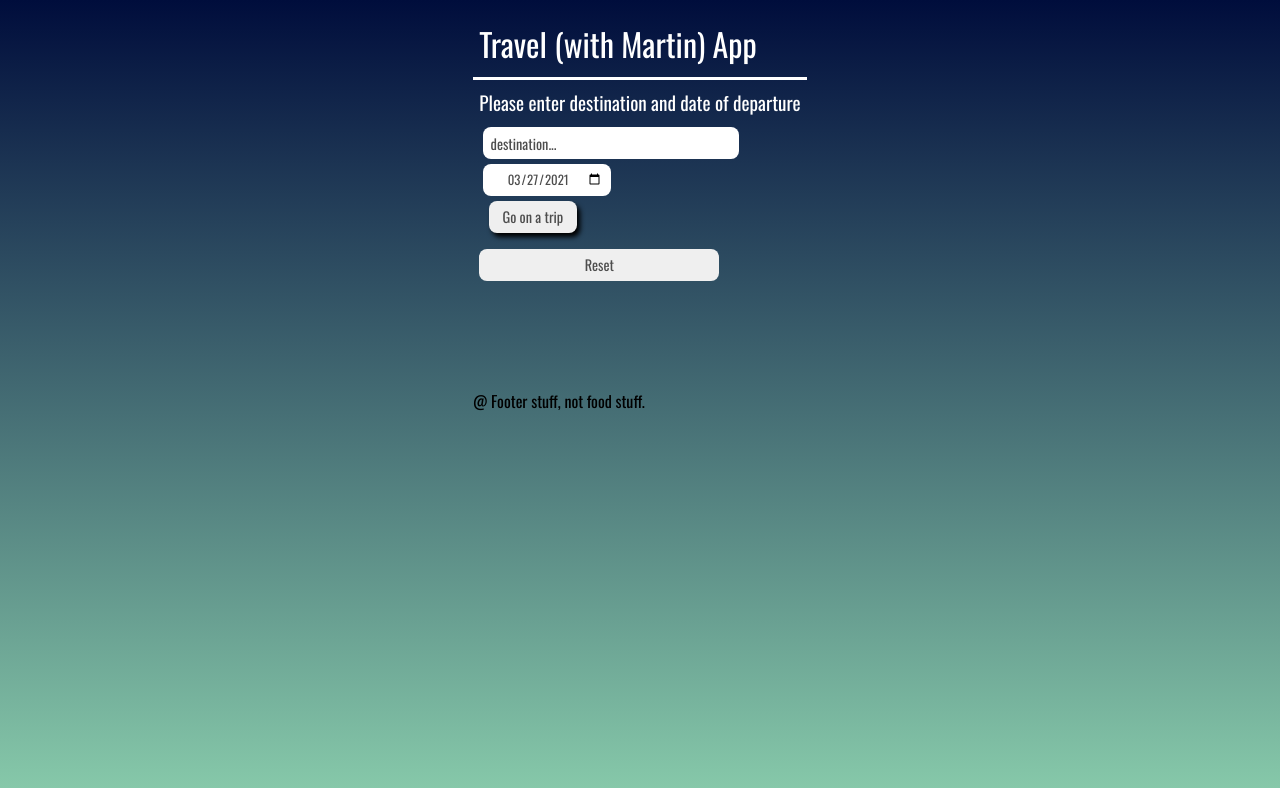
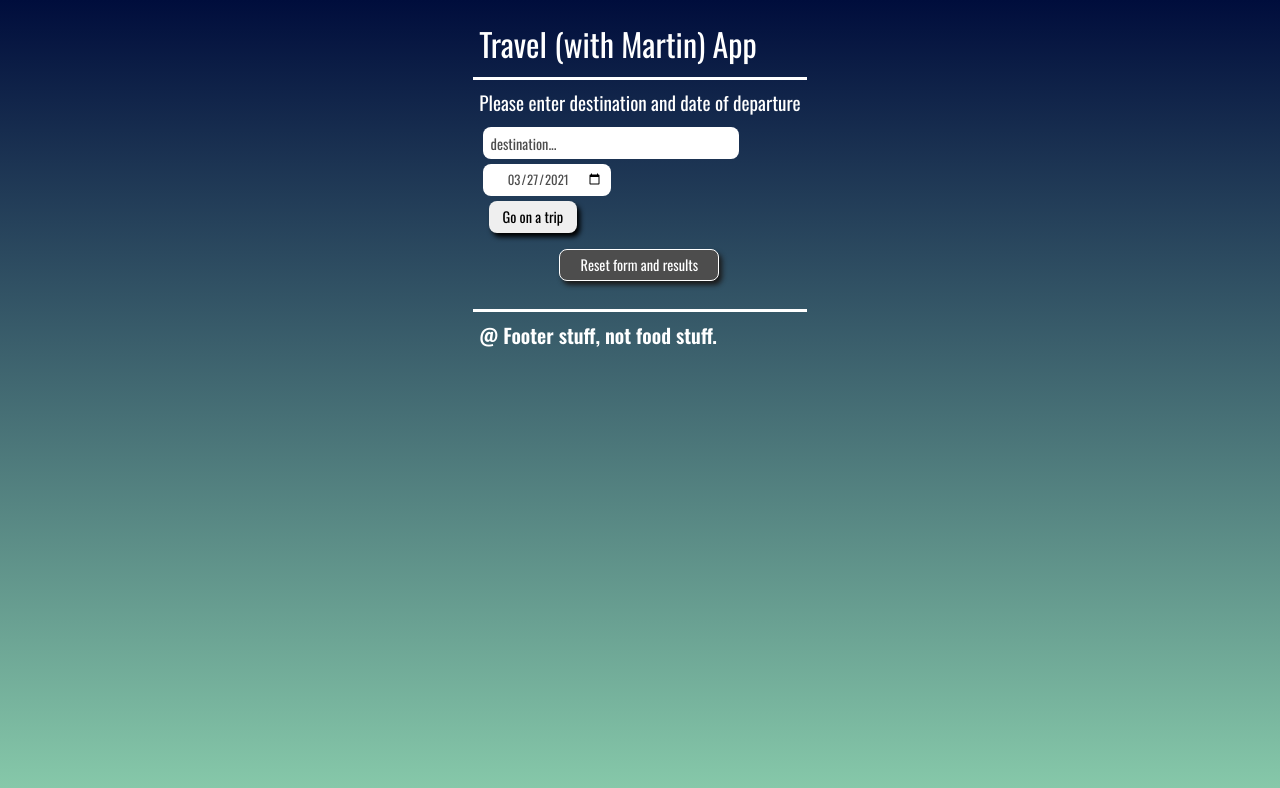
Before and after one commit to MartinSchuhmacher/udacity-final-travel-app, a website built with webpack: page src/client/views/index.html in a window 1280 px wide. Built offline with nearby package versions, Linux system fonts and the light colour scheme; a web font is replaced by a local one.

Commit message:
style: Add reset and footer styles

```diff
--- /dev/null
+++ b/src/client/styles/footer.scss
@@ -0,0 +1,8 @@
+footer {
+    border-top-width: medium;
+    border-top-style: solid;
+    font-weight: 600;
+    color: #fff;
+    font-size: 1.25rem;
+    padding: 0.5rem 0.4rem 0 0.4rem;
+}
--- a/src/client/styles/form.scss
+++ b/src/client/styles/form.scss
@@ -17,18 +17,18 @@ input {
     &:focus {
         outline: none;
     }
-     // specific style for browser support
-    // Firefox, Chrome, Opera
+    //specific style for browser support
+    //Firefox, Chrome, Opera
     &::placeholder {
         color: #4d4d4d;
         font-family: 'Oswald', sans-serif;
     }
-    // Internet Explorer 10-11
+    //Internet Explorer 10-11
     &:-ms-input-placeholder {
         color: #4d4d4d;
         font-family: 'Oswald', sans-serif;
     }
-    // Microsoft Edge
+    //Microsoft Edge
     &::-ms-input-placeholder {
         color: #4d4d4d;
         font-family: 'Oswald', sans-serif;
@@ -46,5 +46,20 @@ input {
         box-shadow: 0.2rem 0.25rem 0.3rem #000;
         cursor: pointer;
         margin-left: 0.4rem;
+        color: #000;
+    }
+    &#delete {
+        width: 10rem;
+        height: 2rem;
+        box-shadow: 0.2rem 0.25rem 0.3rem #1b1b1b;
+        background-color: #4d4d4d;
+        border-color: white;
+        border-style: solid;
+        border-width: thin;
+        color:#fff;
+        cursor: pointer;
+        text-align: center;
+        vertical-align: middle;
+        margin-left: 5rem;
     }
 }
--- a/src/client/styles/main.scss
+++ b/src/client/styles/main.scss
@@ -15,7 +15,7 @@ html {
 
 body {
     display: grid;
-    grid-template-rows: minmax(300px, auto) 90px;
+    grid-template-rows: minmax(18.75rem, auto) 3.125rem;
     background: rgb(136,203,171);
     background: linear-gradient(0deg, rgba(136,203,171,1) 0%, rgba(0,13,60,1) 100%);
     padding: 0;
@@ -26,8 +26,8 @@ body {
 
 main {
     display: grid;
-    grid-template-rows: 80px minmax(140px, auto) minmax(100px, auto);
-    color: #ffffff;
+    grid-template-rows: minmax(5rem, auto) minmax(8.75rem, auto) minmax(1.25rem, auto);
+    color: #fff;
     justify-content: center;
     gap: 0.5rem;
     //height: minmax(30vh, auto);
@@ -46,7 +46,6 @@ main {
             align-items: flex-start;
             gap: 0.3rem;
             padding: 0.8rem 0.2rem 1rem 0.2rem;
-
         }
     }
 }
--- a/src/client/styles/style.scss
+++ b/src/client/styles/style.scss
@@ -1,2 +1,2 @@
 //import the different style files
-@import 'main.scss', 'form.scss';
+@import 'main.scss', 'form.scss', 'footer.scss';
--- a/src/client/views/index.html
+++ b/src/client/views/index.html
@@ -21,7 +21,7 @@
                         <input type="submit" value="Go on a trip">
                     </div>
                 </form>
-                <input type="button" id="delete" value="Reset">
+                <input type="button" id="delete" value="Reset form and results">
             </section>
             <section class="app results", id="results-area">
                 <!--shows result of the process-->
```
